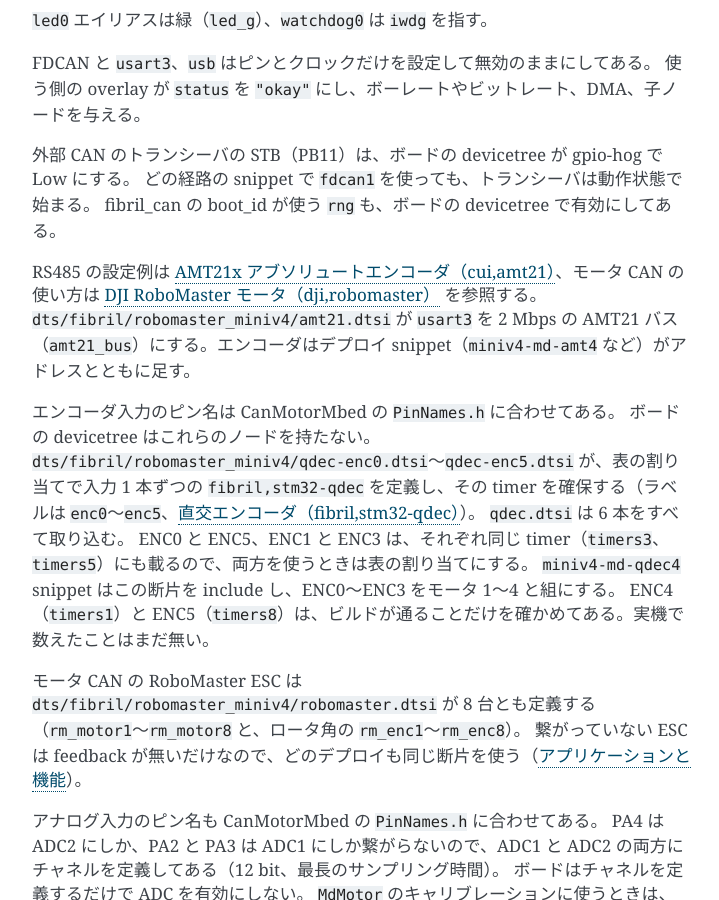
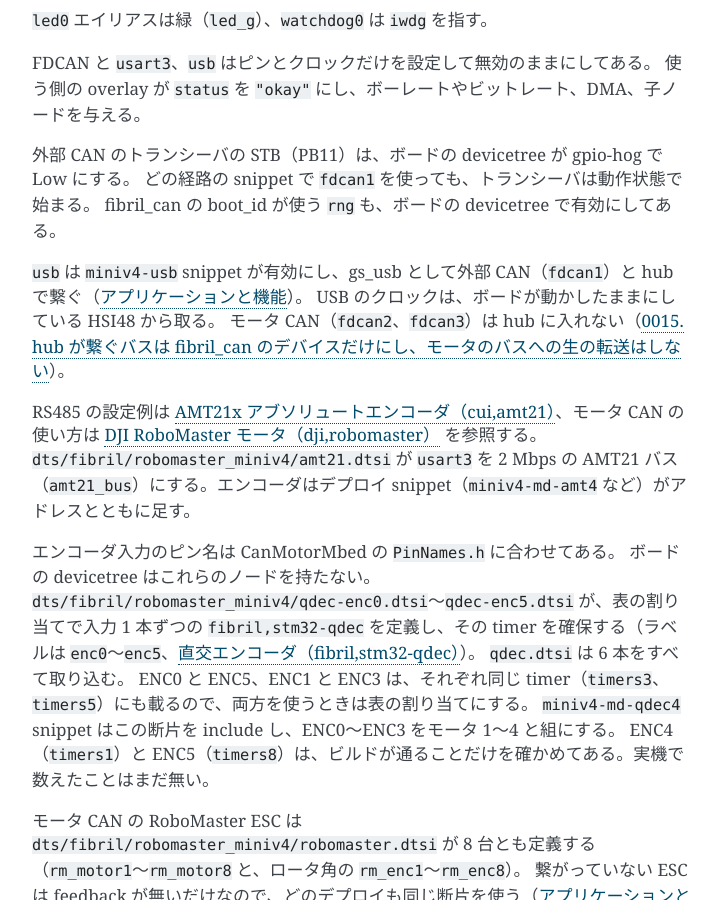
Before and after one commit to ForteFibre/fibril_zephyr, a Sphinx documentation site: the page built from doc/boards/fibril_robomaster_miniv4.rst, in a window 1280 px wide and 900 px high, scrolled down 2276 px. Shown: the whole window, without its empty margins (388-1107 px from the left). Built offline with Sphinx 7.4.7, drawn with Linux system fonts in a browser that asks for light colours.

Commit message:
docs: miniv4-usb と、hub に fibril_can のデバイスだけを繋ぐ判断を書く
CanMotorMbed のブリッジのように、モータのバス（RobStride、ODrive）を hub で
ホストへ転送することはできない。hub は FD を強制してフィルタも変換も持たず、
fibril_can の ID 空間はそれらのプロトコルと重なる。この判断と却下した案を
ADR 0015 に残し、README、apps.md、基板の文書に miniv4-usb を載せる。

Co-Authored-By: Claude Opus 5.5 (1M context) <noreply@anthropic.com>

````diff
--- a/boards/fibril/robomaster_miniv4/doc/index.rst
+++ b/boards/fibril/robomaster_miniv4/doc/index.rst
@@ -121,6 +121,10 @@ FDCAN と ``usart3``、``usb`` はピンとクロックだけを設定して無
 どの経路の snippet で ``fdcan1`` を使っても、トランシーバは動作状態で始まる。
 fibril_can の boot_id が使う ``rng`` も、ボードの devicetree で有効にしてある。
 
+``usb`` は ``miniv4-usb`` snippet が有効にし、gs_usb として外部 CAN（``fdcan1``）と hub で繋ぐ（:doc:`/apps`）。
+USB のクロックは、ボードが動かしたままにしている HSI48 から取る。
+モータ CAN（``fdcan2``、``fdcan3``）は hub に入れない（:doc:`/adr/0015-hub-joins-fibril-can-only`）。
+
 RS485 の設定例は :doc:`/drivers/amt21`、モータ CAN の使い方は :doc:`/drivers/robomaster` を参照する。
 ``dts/fibril/robomaster_miniv4/amt21.dtsi`` が ``usart3`` を 2 Mbps の AMT21 バス（``amt21_bus``）にする。エンコーダはデプロイ snippet（``miniv4-md-amt4`` など）がアドレスとともに足す。
 
--- /dev/null
+++ b/doc/adr/0015-hub-joins-fibril-can-only.md
@@ -0,0 +1,56 @@
+---
+status: Proposed
+date: 2026-10-13
+---
+
+# 0015. hub が繋ぐバスは fibril_can のデバイスだけにし、モータのバスへの生の転送はしない
+
+## Status
+
+Proposed
+
+## Context
+
+CanMotorMbed の miniv4 には、2 次のバス（RobStride、ODrive）のフレームを、主バスと USB の gs_usb へ転送するブリッジがあった（`tmp/saramander/robstride500k`、`tmp/catch26/can_bridge`）。
+2 次のバスは classic CAN（500k か 1M）なので、FD のフレームを classic に変換していた。
+主バスの旧プロトコルが使う std ID（`0x10`、`0x170+id`）は、拒否リストで 2 次のバスに漏らさなかった。
+
+移植の計画では、これを fibril_can の `fibril,can-hub` で置き換えるつもりだった。
+しかし、hub と fibril_can の ID 空間は、この用途に合わない。
+
+- hub は、どの port のフレームも、ほかのすべての port へ中継する。送るフレームは必ず CAN FD（`FDF|BRS`）にし、peer の受信フィルタは全受けである。port ごとのフィルタも、FD から classic への変換も無い。fibril_can の SPEC §2.5 は、中継要素に「CAN ID とペイロードをビット等価に配送する」ことを求めており、変換はこれに反する。
+- fibril_can の ext ID は、上位 3 bit が channel（0 が config、1 が service request、2 が service response）である（SPEC §3.2）。RobStride の ext ID は上位 5 bit が通信種別で、運転の指令とフィードバック（種別 1、2）は channel 0 に当たる。
+- fibril_can の std ID は、Topic としてマスターが動的に割り当てる（SPEC §3.1）。ODrive の `node_id << 5 | cmd`、RoboMaster の `0x1FF`、`0x200`、`0x201`〜`0x208` と重なる。
+
+旧プロトコルは std ID を数個しか使わなかったので、拒否リストで済んでいた。
+fibril_can では、ID 空間のほぼ全体を使うので、同じやり方では済まない。
+
+## Decision
+
+1. **hub に繋ぐバスは、fibril_can のデバイスだけにする。** miniv4 の `miniv4-usb` は、USB の gs_usb を hub の外部 port に、外部 CAN（FDCAN1）を peer にする。FDCAN1 には fibril_can のノードだけを繋ぐ。
+2. **モータのバス（FDCAN2、FDCAN3）は hub に入れない。** RoboMaster、RobStride、ODrive は、今までどおりドライバとブロック型で基板の上で閉じる（RobStride は ADR 0006）。
+3. **モータのバスのフレームを、ホストへ生のまま転送することは、今の段階ではしない（2026-10-13）。** 必要になったら、下の「却下した選択肢」の gs_usb の別チャネルから検討する。
+
+## Consequences
+
+- ホストから RobStride や ODrive を直接扱うソフト（`robstride_actuator_bridge_ros2`、`ros_odrive`）は、miniv4 を経由しては使えない。これらを fibril_zephyr の基板に載せるときは、ブロック型を使う。ODrive のブロック型は、まだ無い。
+- CanMotorMbed のブリッジにあった CAN の診断（送受信の数、FIFO、bus-off、エラーカウンタ）は、移植していない。
+- 主バスの経路を選ぶだけの snippet で済むので、`miniv4-usb` は `rc26-mainair-usb` と同じ形になる。
+
+## 却下した選択肢
+
+**hub に、port ごとのモード、ID のフィルタ、FD から classic への変換を足す。**
+fibril_can の SPEC §2.5 に反する。
+また、ID 空間が重なるので、フィルタを足しても混線は防げない。
+
+**FDCAN1 とモータのバスの間で、生のフレームを転送する部品を fibril_zephyr に作る。**
+FDCAN1 には fibril_can のフレームが流れている。
+RobStride と ODrive のフレームを混ぜると、マスターと bridge が config、service、Topic として読み違える。
+
+**gs_usb に、モータのバスを別のチャネルとして見せる。**
+CANnectivity の `gs_usb_register` はチャネルの配列を取るので、FDCAN2 と FDCAN3 を PC の別の SocketCAN（`can1`、`can2`）にできる。
+ID 空間は分かれるので、混線しない。
+ホストの既存のソフトも、インタフェース名を変えるだけで済む見込みである。
+ただし、ホストが USB で繋がっている基板にしか使えない。
+ADR 0006 は、制御周期が USB とホストのスケジューリングを挟むことを理由に、RobStride のゲートウェイを退けている。
+今の段階では要求が無いので、作らない。
--- a/doc/adr/index.md
+++ b/doc/adr/index.md
@@ -47,6 +47,7 @@
 | [0012](0012-node-id-switch-and-watchdog.md) | node_id を基板の ID スイッチの値そのままにし、watchdog を tick で叩く | Proposed |
 | [0013](0013-md-motor-calibration-and-current.md) | MdMotor の ADC キャリブレーションを AdcPort ブロック型で入れ替え可能にし、電流ベースラインは測り終えてから応答する | Proposed |
 | [0014](0014-snippet-hardware-fragments.md) | 基板に繋がるハードウェアを共有の devicetree 断片に切り出し、未接続を許すデバイスは最大の構成で書く | Proposed |
+| [0015](0015-hub-joins-fibril-can-only.md) | hub が繋ぐバスは fibril_can のデバイスだけにし、モータのバスへの生の転送はしない | Proposed |
 
 ```{toctree}
 :maxdepth: 1
@@ -66,4 +67,5 @@
 0012-node-id-switch-and-watchdog
 0013-md-motor-calibration-and-current
 0014-snippet-hardware-fragments
+0015-hub-joins-fibril-can-only
 ```
--- a/doc/apps.md
+++ b/doc/apps.md
@@ -35,7 +35,7 @@ west build -b fibril_rc26_mainair_v01 apps/node -S rc26-mainair-usb -S rc26-air
 
 | 層 | 決めるもの | 例 |
 | --- | --- | --- |
-| トランスポート | 基板がバスに出る経路 | `rc26-mainair-usb`、`miniv4-can` |
+| トランスポート | 基板がバスに出る経路 | `rc26-mainair-usb`、`miniv4-can`、`miniv4-usb` |
 | デプロイ | ノード名、どの機能をどのピンに出すか（ID スイッチの無い基板では node_id も） | `rc26-air`、`rc26-robstride`、`miniv4-md-qdec4` |
 
 RC26 MainAir には必ず USB の CAN が載り、電磁弁やエンコーダは搭載の有無が変わる。
@@ -138,6 +138,11 @@ snippets/miniv4/can/
 ├── snippet.yml
 └── fibril_robomaster_miniv4.overlay   FDCAN1 を zephyr,canbus に
 
+snippets/miniv4/usb/
+├── snippet.yml
+├── usb.conf                           USB スタックとログ
+└── fibril_robomaster_miniv4.overlay   gs_usb、hub、USB、FDCAN1
+
 snippets/common/md/                    MdMotor の役割。基板によらず *-md-* が共有する
 ├── md.conf                            CONFIG_FIBRIL_NODE_SCHEMA と watchdog
 └── schema.yaml                        node と limits
@@ -159,6 +164,14 @@ snippets/miniv4/adc/
 ├── snippet.yml
 └── fibril_robomaster_miniv4.overlay   adc_port ノード（基板で固定の 13 ポート）
 ```
+
+miniv4 の経路は 2 つある。
+`miniv4-can` は外部 CAN（FDCAN1）に直接繋ぐ。
+`miniv4-usb` は、USB を hub の外部 port、FDCAN1 を peer にして、PC に FDCAN1 の先の fibril_can のバスを見せる。
+どちらも FDCAN1 を確保するので、重ねるとビルドが止まる。
+hub は、どのフレームもフィルタせずに CAN FD で中継する。
+そのため、FDCAN1 には fibril_can のデバイスだけを繋ぐ。
+モータのバス（FDCAN2、FDCAN3）は hub に入れない。RoboMaster、RobStride、ODrive のプロトコルは、fibril_can の ID 空間と重なるからである。
 
 `miniv4-md-*` の名前の後半は、モータが閉ループに使うエンコーダを、モータの並び順に `<種類><台数>` で並べたものである。
 `qdec4` は基板の直交エンコーダ入力 4 本、`rotor8` は RoboMaster 8 台それぞれのロータ角（[robomaster_encoder](drivers/robomaster_encoder.md)）を使う。
````
Also changed, not shown: README.md (+1 -0 lines).
